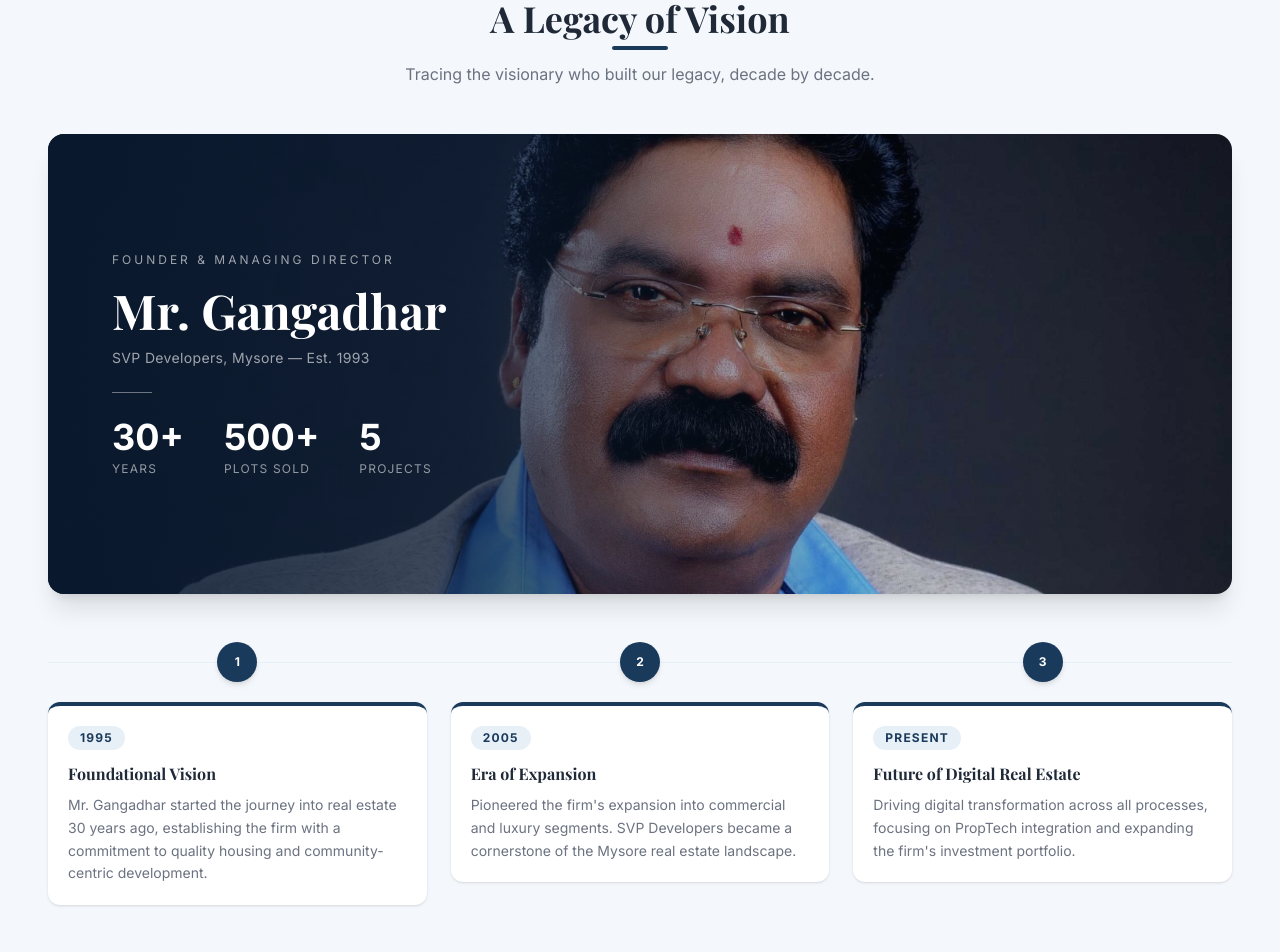
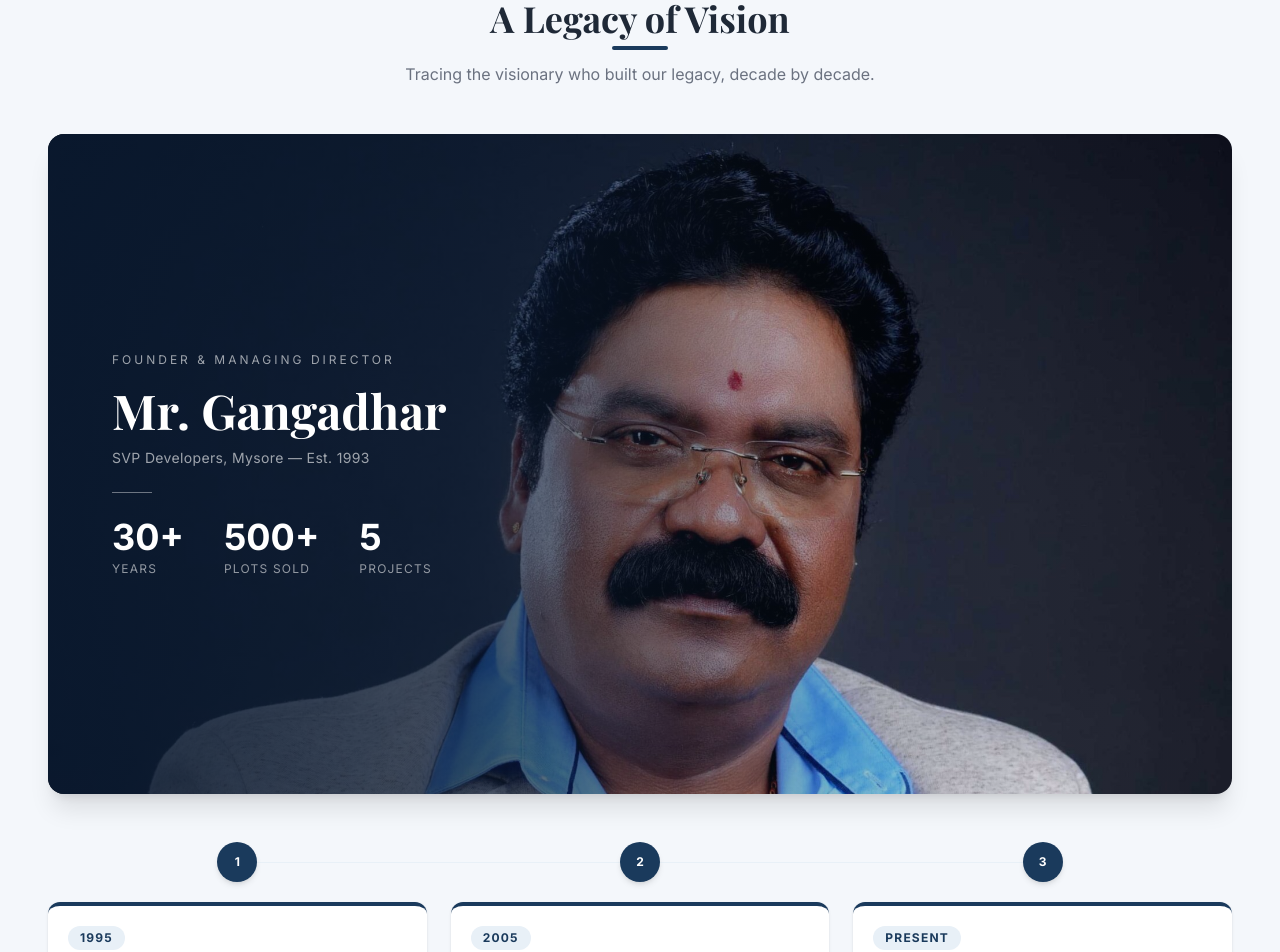
Before and after one commit to vishalcode2023/Premium_RealEstate_Website, a React (Vite) app: page / in a window 1280 px wide. Shown: the part 3360-4312 px from the top of the page. Built offline with nearby package versions, Linux system fonts and the light colour scheme; a web font is replaced by a local one.

Commit message:
alinments done

```diff
--- a/src/Components/AboutUsStorySection.jsx
+++ b/src/Components/AboutUsStorySection.jsx
@@ -105,13 +105,13 @@ const AboutUsStorySection = () => {
 
         {/* Image Gallery Grid */}
         <motion.div
-          className="grid grid-cols-2 sm:grid-cols-3 lg:grid-cols-5 gap-4 md:gap-6 justify-center items-end"
+          className="grid grid-cols-2  sm:grid-cols-3 lg:grid-cols-5 gap-4 md:gap-6 justify-center items-end"
           style={{ y: imageGridY }}
         >
           {galleryImages.map((image, index) => (
             <motion.div
               key={index}
-              className="relative w-full overflow-hidden group cursor-pointer"
+              className="relative top-10 w-full overflow-hidden group cursor-pointer"
               style={{
                 height: index % 2 === 0 ? "280px" : "320px",
                 marginBottom: image.initialY,
--- a/src/Components/LeadershipTimeline.jsx
+++ b/src/Components/LeadershipTimeline.jsx
@@ -12,7 +12,7 @@ const timelineEvents = [
     year: "1995",
     title: "Foundational Vision",
     description:
-      "Mr. Gangadhar started the journey into real estate 30 years ago, establishing the firm with a commitment to quality housing and community-centric development.",
+      "Mr. Gangadhar started the journey into real estate 30 years ago, establishing the firm with a commitment to quality housing.",
   },
   {
     year: "2005",
@@ -56,24 +56,59 @@ const LeadershipTimeline = () => {
           </p>
         </motion.div>
 
-        {/* Founder Banner — full image with left overlay */}
+        {/* Founder Banner */}
         <motion.div
-          className="rounded-2xl overflow-hidden shadow-xl mb-12 relative"
-          style={{ height: "460px" }}
+          className="rounded-2xl overflow-hidden shadow-xl mb-12"
           initial={{ opacity: 0, y: 30 }}
           whileInView={{ opacity: 1, y: 0 }}
           transition={{ duration: 0.7 }}
           viewport={{ once: true }}
         >
-          {/* Full image, centered to show the full person */}
+          {/* ===== MOBILE LAYOUT (< md): full image on top, text block below ===== */}
+          <div className="block md:hidden" style={{ backgroundColor: BLUE }}>
+            {/* Full, uncropped image — nothing overlaid on top of it */}
+            <img
+              src="/Img/Founder.jpg"
+              alt="Mr. Gangadhar - Founder"
+              className="w-full h-auto block"
+            />
+
+            {/* Text sits in its own space below the image, never over the face */}
+            <div className="px-6 py-7 text-white">
+              <p className="text-xs uppercase tracking-[0.25em] mb-3 opacity-60">
+                Founder &amp; Managing Director
+              </p>
+              <h3 className="text-3xl font-serif font-bold mb-2 leading-tight">
+                Mr. Gangadhar
+              </h3>
+              <p className="text-sm opacity-60 mb-5 tracking-wide">
+                SVP Developers, Mysore — Est. 1993
+              </p>
+
+              <div className="w-10 h-px mb-5" style={{ backgroundColor: "rgba(255,255,255,0.4)" }} />
+
+              <div className="grid grid-cols-3 gap-2">
+                {stats.map(({ num, label }) => (
+                  <div key={label}>
+                    <p className="text-2xl font-bold">{num}</p>
+                    <p className="text-xs uppercase tracking-widest mt-1 opacity-55 leading-snug">
+                      {label}
+                    </p>
+                  </div>
+                ))}
+              </div>
+            </div>
+          </div>
+
+          {/* ===== DESKTOP / TABLET LAYOUT (md+): full-bleed image with gradient overlay ===== */}
+          <div className="hidden md:block relative h-[520px] lg:h-[660px]">
             <img
               src="/Img/Founder.jpg"
               alt="Mr. Gangadhar - Founder"
               className="w-full h-full object-cover"
-            style={{ objectPosition: "center 20%" }}
+              style={{ objectPosition: "center top" }}
             />
 
-          {/* Left-to-right gradient so right side shows the person clearly */}
             <div
               className="absolute inset-0"
               style={{
@@ -82,10 +117,9 @@ const LeadershipTimeline = () => {
               }}
             />
 
-          {/* Content — left aligned */}
             <div className="absolute inset-0 flex flex-col justify-center px-10 md:px-16 text-white" style={{ maxWidth: "520px" }}>
               <p className="text-xs uppercase tracking-[0.25em] mb-3 opacity-60">
-              Founder & Managing Director
+                Founder &amp; Managing Director
               </p>
               <h3 className="text-4xl md:text-5xl font-serif font-bold mb-2 leading-tight">
                 Mr. Gangadhar
@@ -96,7 +130,6 @@ const LeadershipTimeline = () => {
 
               <div className="w-10 h-px mb-6" style={{ backgroundColor: "rgba(255,255,255,0.4)" }} />
 
-            {/* Stats */}
               <div className="flex gap-10">
                 {stats.map(({ num, label }) => (
                   <div key={label}>
@@ -106,17 +139,22 @@ const LeadershipTimeline = () => {
                 ))}
               </div>
             </div>
+          </div>
         </motion.div>
 
         {/* Horizontal Timeline Cards */}
-        <div className="relative">
-          {/* Connecting line */}
+        <div className="grid grid-cols-1 md:grid-cols-3 gap-6 relative">
+          {/* Connecting line — spans exactly from the center of the first dot to the center of the last dot */}
           <div
-            className="hidden md:block absolute top-5 left-0 right-0 h-px"
-            style={{ backgroundColor: LIGHT_BLUE, zIndex: 0 }}
+            className="hidden md:block absolute top-5 h-px"
+            style={{
+              backgroundColor: LIGHT_BLUE,
+              zIndex: 0,
+              left: "calc(100% / 6)",
+              right: "calc(100% / 6)",
+            }}
           />
 
-          <div className="grid grid-cols-1 md:grid-cols-3 gap-6">
           {timelineEvents.map((event, index) => (
               <motion.div
                 key={index}
@@ -158,7 +196,6 @@ const LeadershipTimeline = () => {
               </motion.div>
             ))}
         </div>
-        </div>
 
       </div>
     </section>
```
Lines whose indentation alone changed are shown as unchanged.
